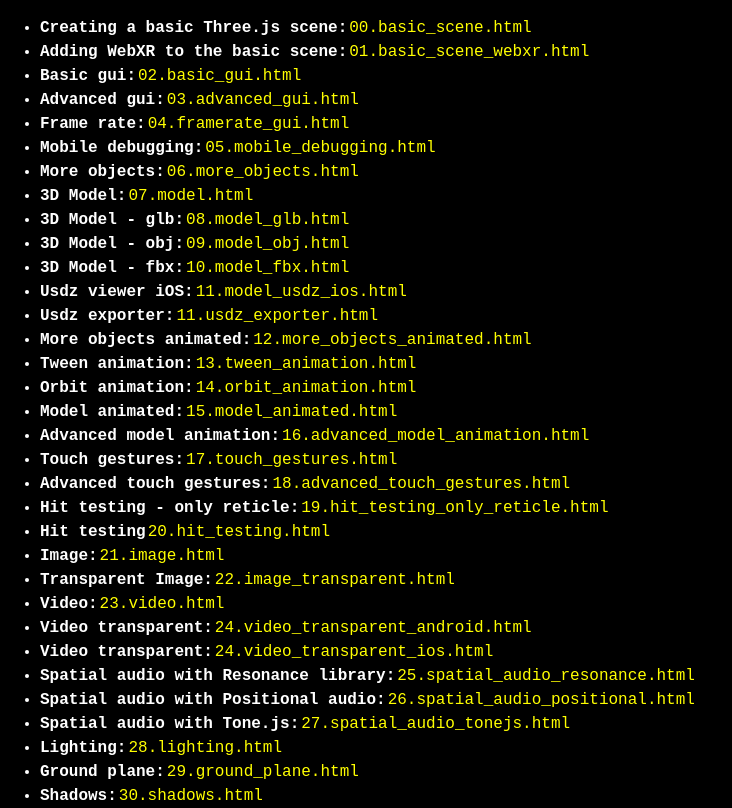
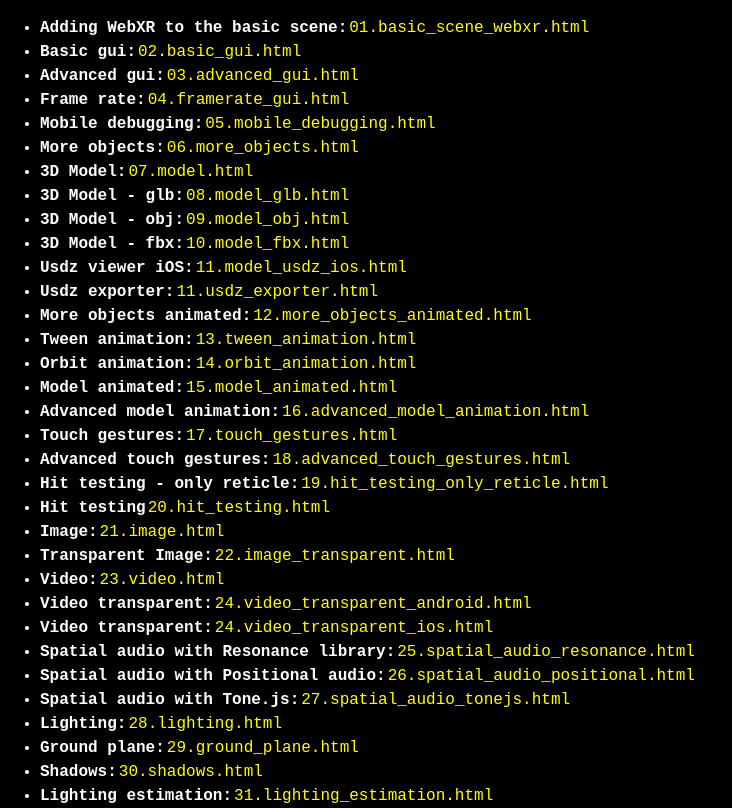
Before and after one commit to Pradeeshhu/EurekaXR, a plain HTML site: page index.html in a window 1280 px wide. Shown: the top 808 px of the page, without its empty margins (0-732 px from the left). Drawn offline with Linux system fonts and the light colour scheme.

Commit message:
Update index.html

```diff
--- a/index.html
+++ b/index.html
@@ -14,10 +14,7 @@
 </body>
 <script>
   const examples = [
-    {
-      title: 'Creating a basic Three.js scene:',
-      url: '00.basic_scene.html'
-    },
+
     {
       title: 'Adding WebXR to the basic scene:',
       url: '01.basic_scene_webxr.html'
```
